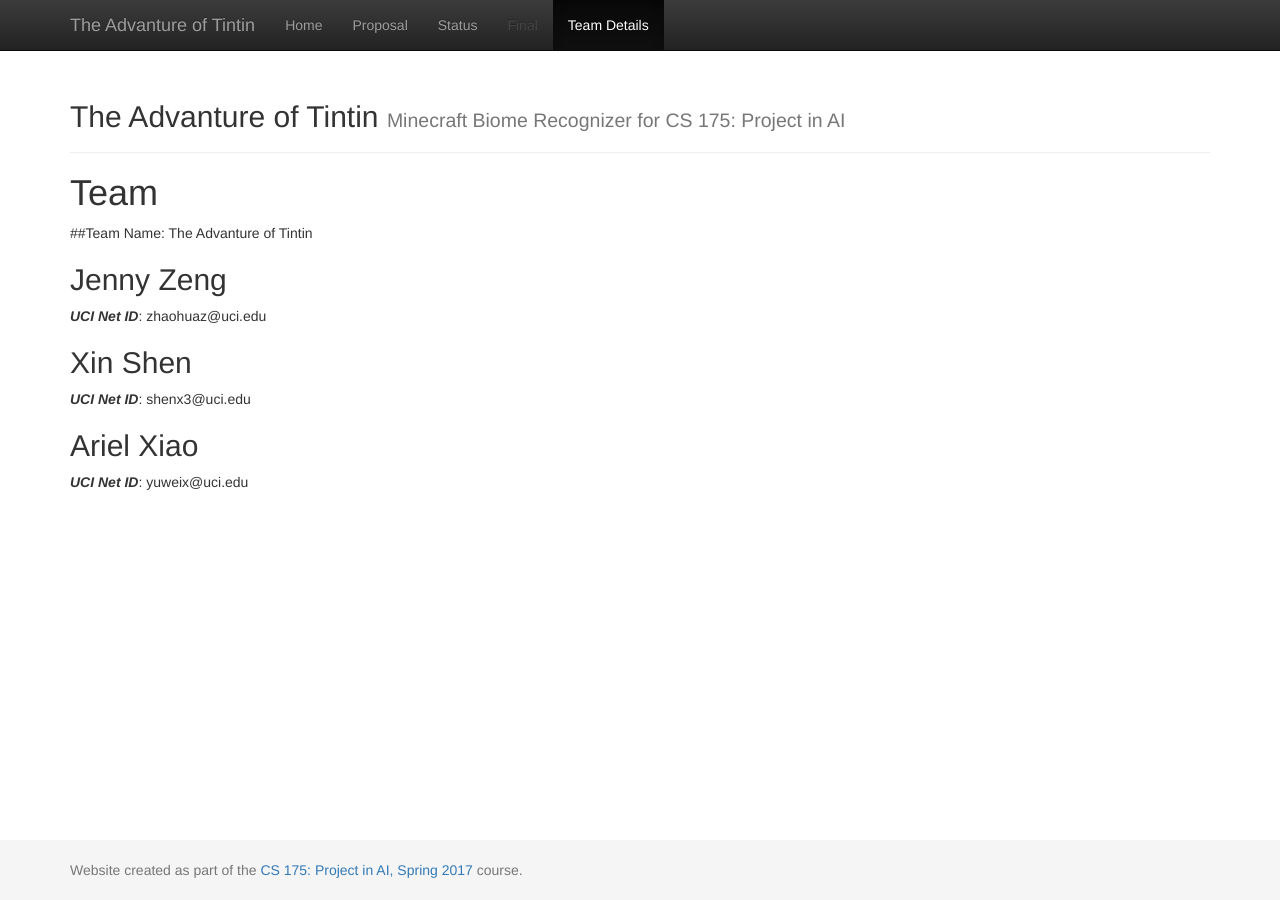
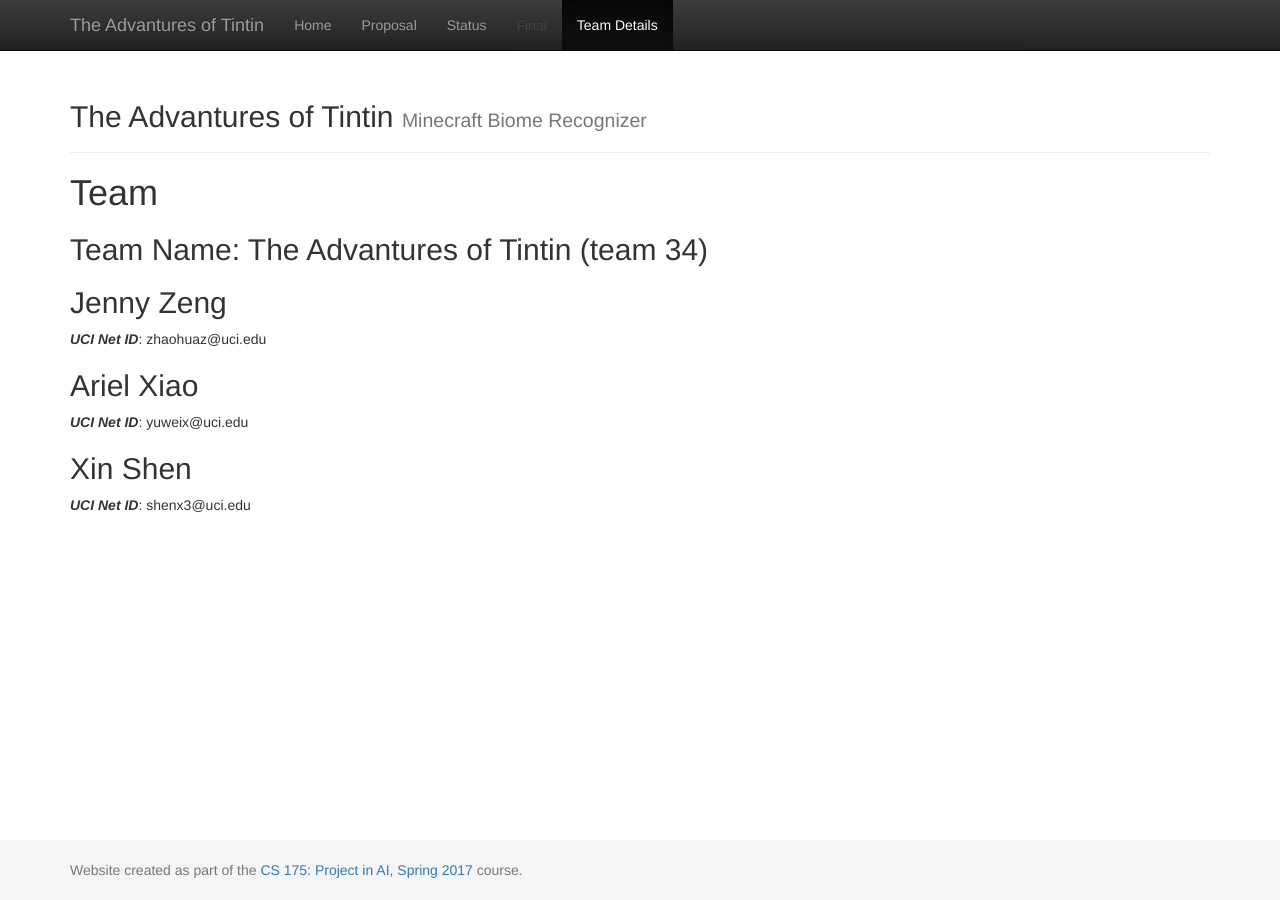
Before and after one commit to jennyzeng/Minecraft-AI, a Jekyll site: the page built from docs/team.md, in a window 1280 px wide. Built offline with Jekyll 4.4.1, drawn with Linux system fonts in a browser that asks for light colours.

Commit message:
fix team name

```diff
--- a/docs/_config.yml
+++ b/docs/_config.yml
@@ -1,8 +1,8 @@
 ###########
 # site.title
 
-title:    'The Advanture of Tintin'
-subtitle: 'Minecraft Biome Recognizer for CS 175: Project in AI'
+title:    'The Advantures of Tintin'
+subtitle: 'Minecraft Biome Recognizer'
 
 
 #########################
--- a/docs/team.md
+++ b/docs/team.md
@@ -5,12 +5,13 @@ title:  Team
 
 # {{ page.title }}
 
-##Team Name: The Advanture of Tintin
+## Team Name: The Advantures of Tintin (team 34)
+
 ## Jenny Zeng
 ***UCI Net ID***: zhaohuaz@uci.edu
 
+## Ariel Xiao
+***UCI Net ID***: yuweix@uci.edu
+
 ## Xin Shen
 ***UCI Net ID***: shenx3@uci.edu
-
-## Ariel Xiao
-***UCI Net ID***: yuweix@uci.edu
```
